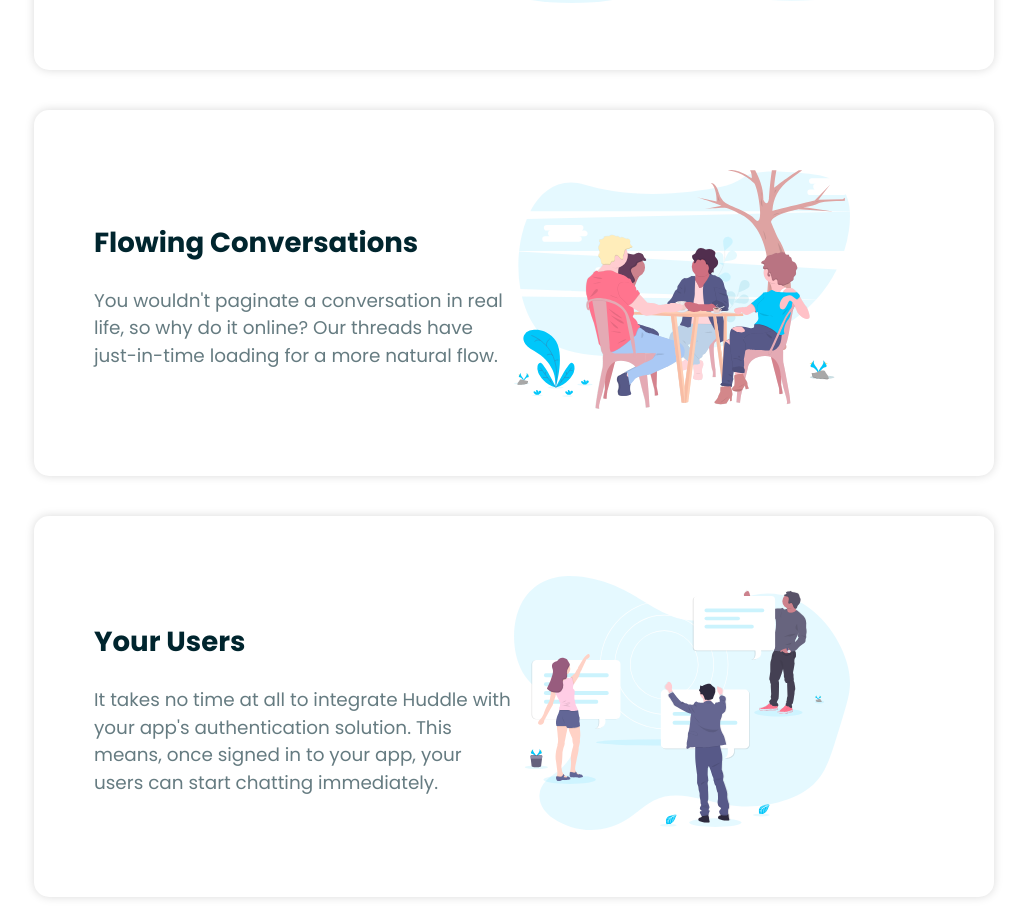
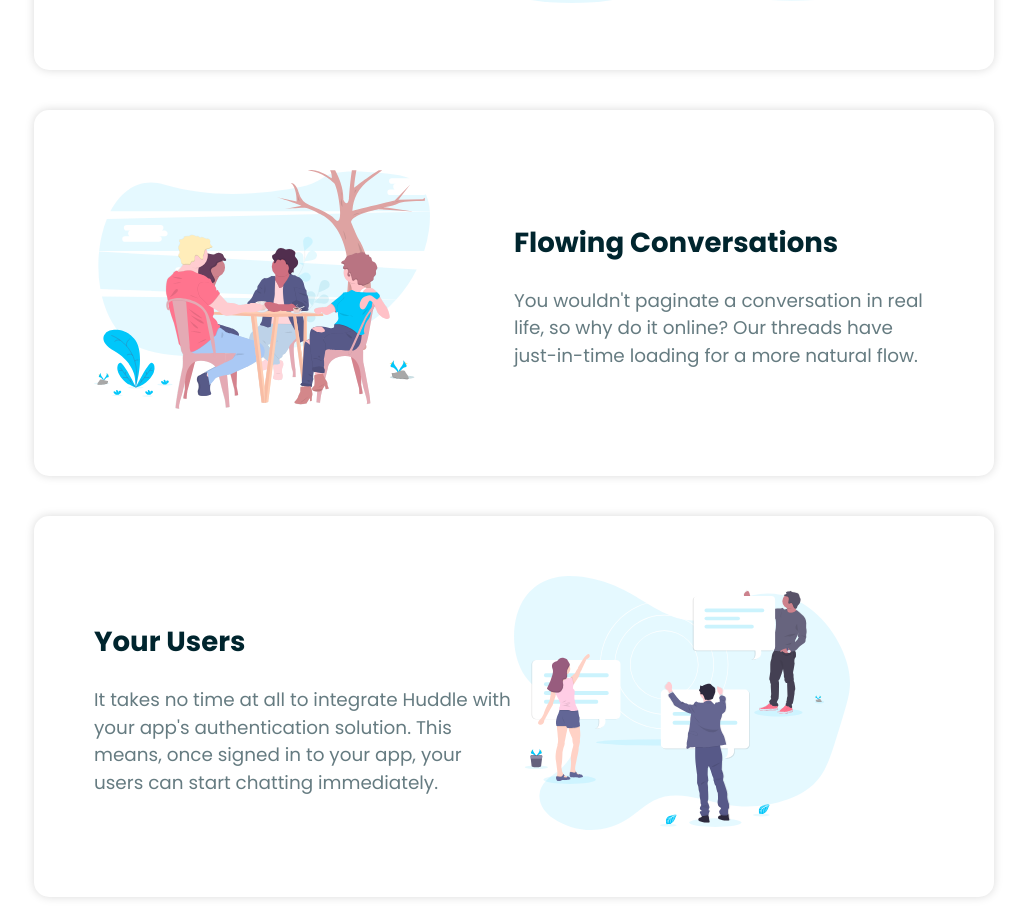
Before and after one commit to mvnulman/styled-components-page, a React (Vite) app: page / in a window 1280 px wide. Shown: the part 878-1785 px from the top of the page, without its empty margins (126-1153 px from the left). Built offline with nearby package versions, Linux system fonts and the light colour scheme.

Commit message:
docs: added logic to the card component style. every card number that is even, will have the row reverse style on it

```diff
--- a/src/components/Card.jsx
+++ b/src/components/Card.jsx
@@ -2,7 +2,7 @@ import { StyledCard } from "./styles/Card.styled";
 
 const Card = ({ item: { id, title, body, image }}) => {
   return (
-    <StyledCard>
+    <StyledCard layout={id % 2 === 0 && 'row-reverse'}>
       <div>
         <h2>{title}</h2>
         <p>{body}</p>
```
